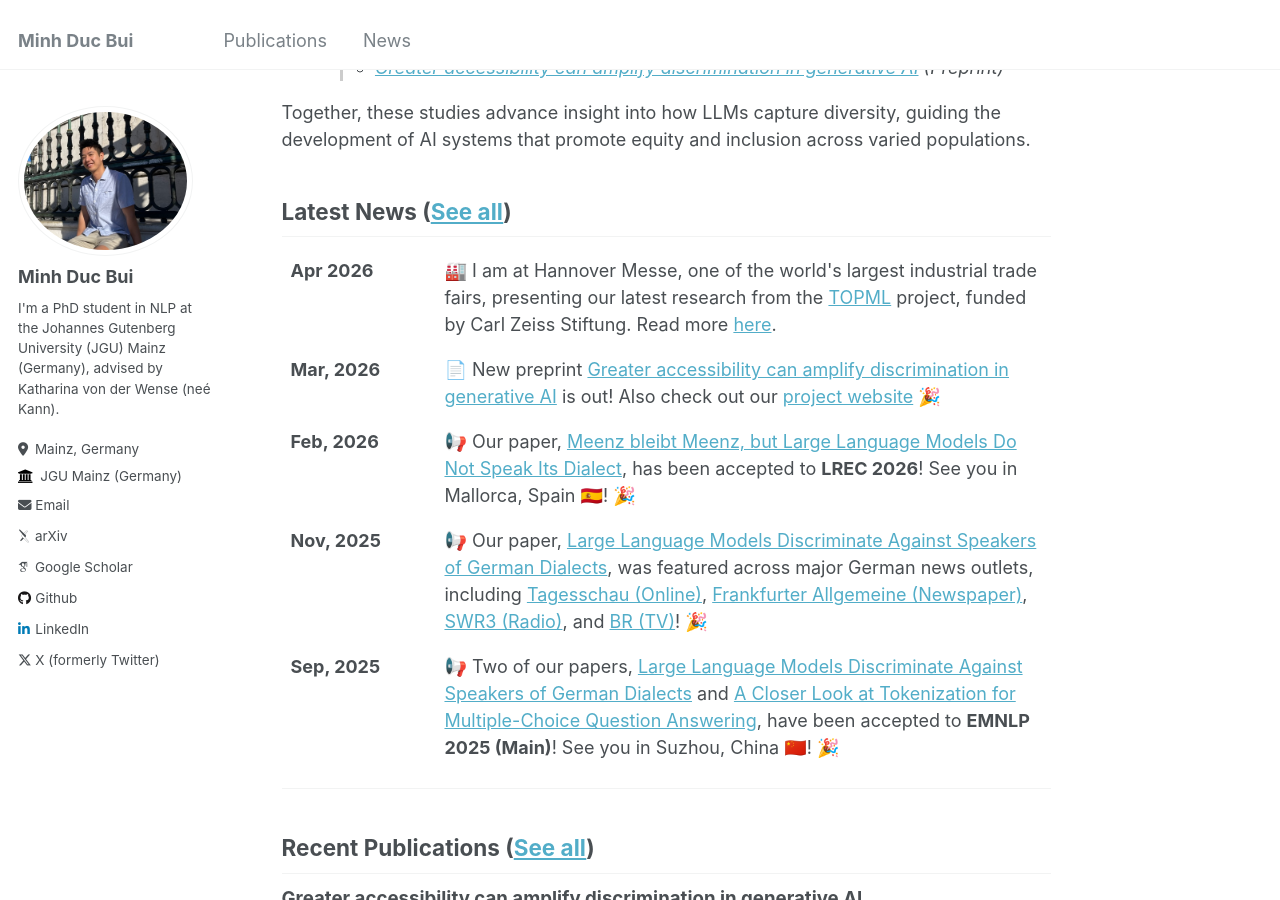
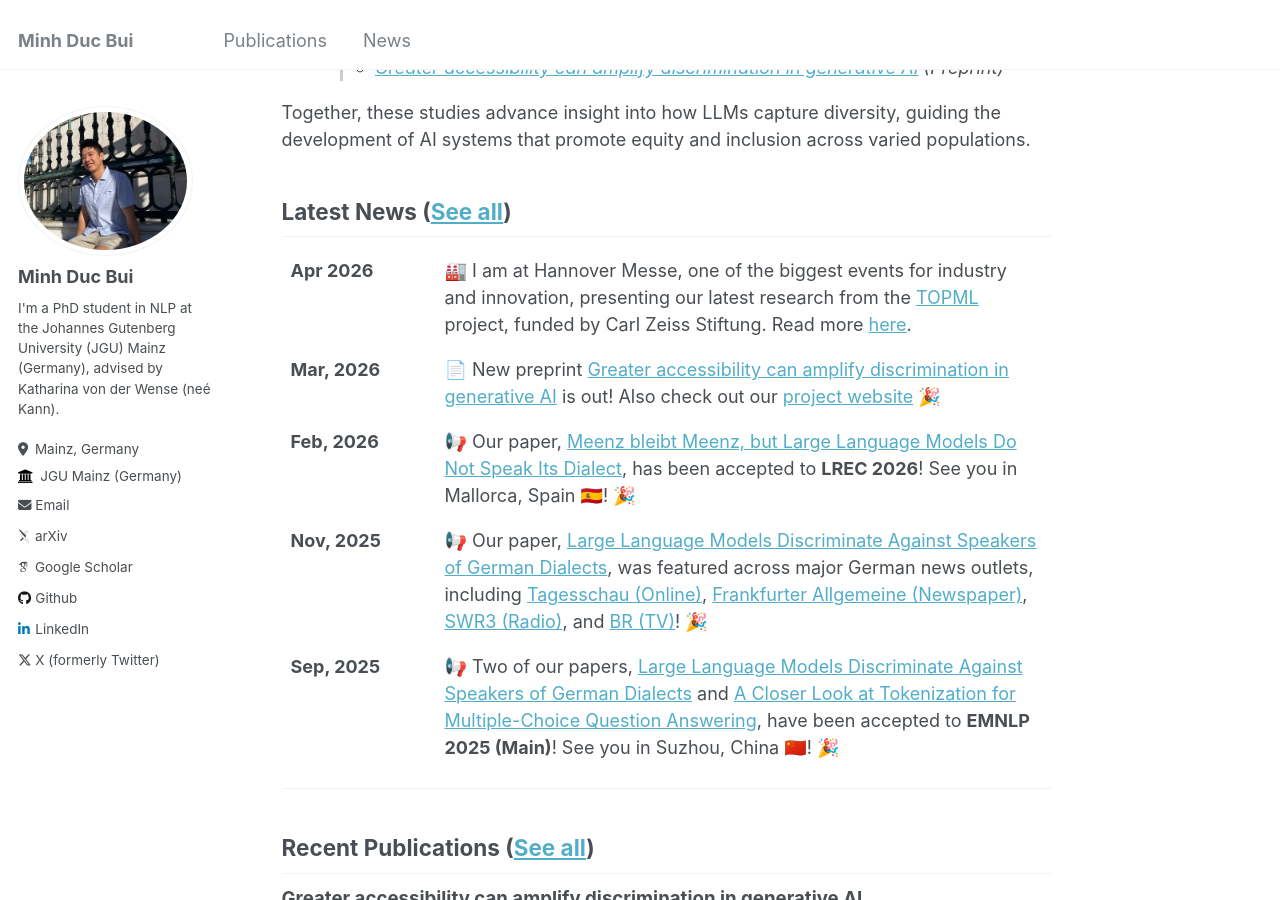
Before and after one commit to MinhDucBui/minhducbui.github.io, a Jekyll site: the page built from _pages/about.md, in a window 1280 px wide and 900 px high, scrolled down 708 px. Built offline with Jekyll 4.4.1, drawn with Linux system fonts in a browser that asks for light colours; some web fonts are replaced.

Commit message:
updated homepage

```diff
--- a/_data/news.yml
+++ b/_data/news.yml
@@ -1,5 +1,5 @@
 - date: "Apr 2026"
-  news: "🏭 I am at Hannover Messe, one of the world's largest industrial trade fairs, presenting our latest research from the <a href='https://topml.uni-mainz.de'>TOPML</a> project, funded by Carl Zeiss Stiftung. Read more <a href='https://topml.uni-mainz.de/2026/04/14/hannover-messe/'>here</a>."
+  news: "🏭 I am at Hannover Messe, one of the biggest events for industry and innovation, presenting our latest research from the <a href='https://topml.uni-mainz.de'>TOPML</a> project, funded by Carl Zeiss Stiftung. Read more <a href='https://topml.uni-mainz.de/2026/04/14/hannover-messe/'>here</a>."
 
 - date: "Mar, 2026"
   news: "📄 New preprint <a href='https://arxiv.org/abs/2603.22260'>Greater accessibility can amplify discrimination in generative AI</a> is out! Also check out our <a href='https://tai-hamburg.github.io/papers/diversevoices'>project website</a> 🎉"
```
